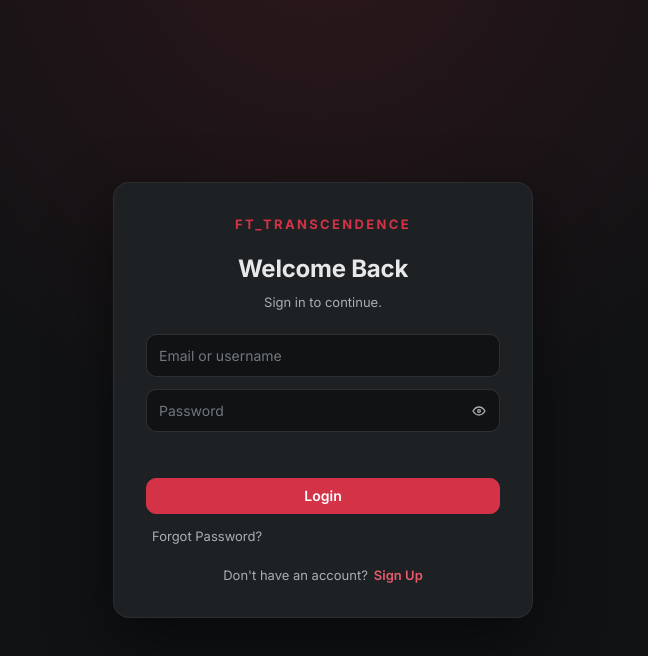
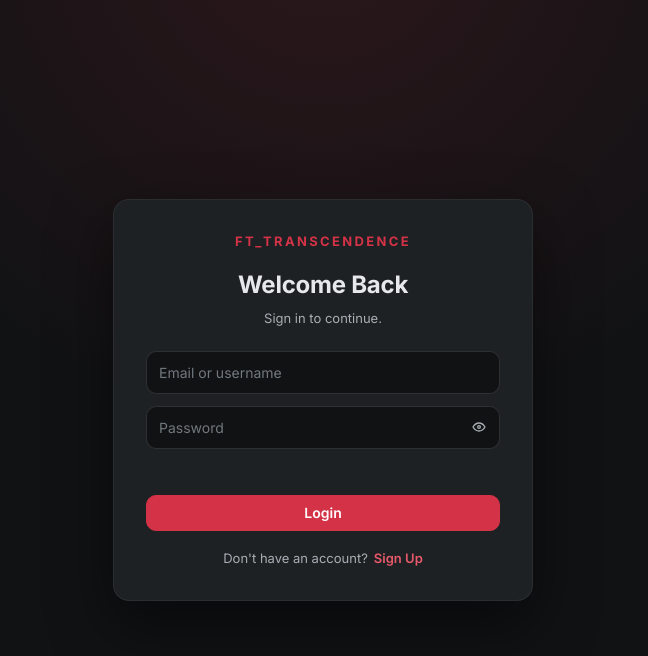
Before and after one commit to Aymanesaj/Guild-chat, a React (Vite) app in the folder frontend/app/: page /auth in a window 1280 px wide. Shown: the top 656 px of the page, without its empty margins (317-965 px from the left). Built offline with nearby package versions, Linux system fonts and the light colour scheme.

Commit message:
refactor(auth): remove unimplemented forgot password flow

```diff
--- a/frontend/app/src/components/layout/AuthPage.jsx
+++ b/frontend/app/src/components/layout/AuthPage.jsx
@@ -85,19 +85,6 @@ export const PrimaryButton = styled(Button)`
   margin-top: 6px;
 `;
 
-export const TextButton = styled.button`
-  margin-top: var(--space-3);
-  background: none;
-  border: none;
-  color: var(--text-secondary);
-  font-size: var(--text-sm);
-  transition: color var(--dur-fast) var(--ease);
-
-  &:hover {
-    color: var(--text-primary);
-  }
-`;
-
 export const Footer = styled.div`
   margin-top: 18px;
   text-align: center;
@@ -183,10 +170,6 @@ function LoginView({ setView, onLogin, values, onChange, error, loading }) {
         </PrimaryButton>
       </Form>
 
-      <TextButton type="button" onClick={() => setView("forgot")}>
-        Forgot Password?
-      </TextButton>
-
       <Footer>
         Don't have an account?
         <Accent onClick={() => setView("signup")}>Sign Up</Accent>
@@ -242,26 +225,6 @@ function SignupView({ setView, onSignup, values, onChange, error, loading }) {
 
       <Footer>
         Already have an account?
-        <Accent onClick={() => setView("login")}>Login</Accent>
-      </Footer>
-    </>
-  );
-}
-
-function ForgotView({ setView }) {
-  return (
-    <>
-      <Subtitle>
-        Enter your email and we'll send you a reset link.
-      </Subtitle>
-
-      <Form>
-        <Input type="email" placeholder="Email" required />
-        <PrimaryButton type="submit" $full>Send Reset Link</PrimaryButton>
-      </Form>
-
-      <Footer>
-        Remember your password?
         <Accent onClick={() => setView("login")}>Login</Accent>
       </Footer>
     </>
@@ -340,8 +303,6 @@ function AuthPage( { onLogin } ) {
             loading={loading}
           />
         );
-      // case "forgot":
-      //   return <ForgotView setView={setView} />;
       default:
         return (
           <LoginView
@@ -361,11 +322,7 @@ function AuthPage( { onLogin } ) {
       <Card>
         <Logo>FT_TRANSCENDENCE</Logo>
         <Title>
-          {view === "login"
-            ? "Welcome Back"
-            : view === "signup"
-            /*? "Create Account"
-            : "Reset Password"*/}
+          {view === "login" ? "Welcome Back" : "Create Account"}
         </Title>
 
         {renderView()}
```
